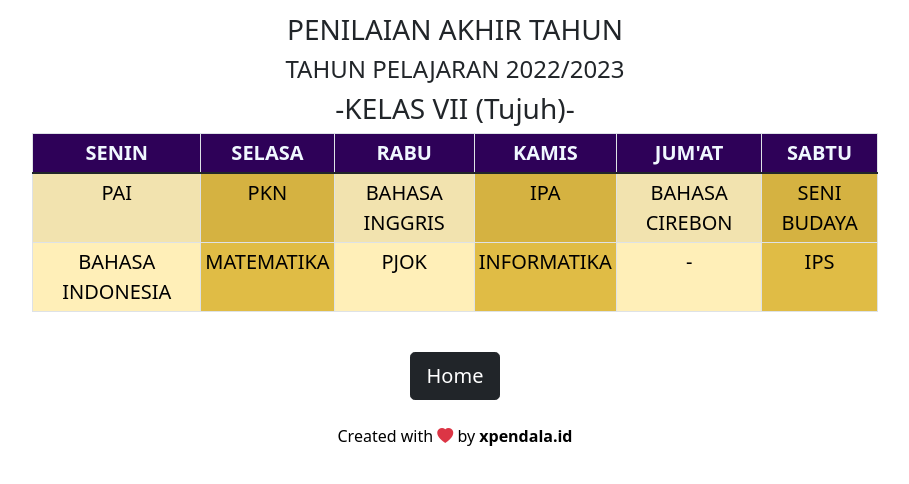
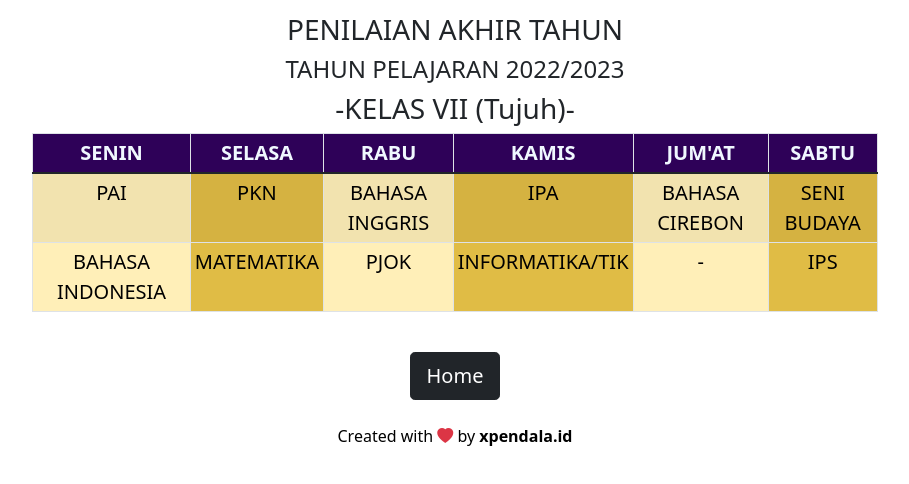
Before and after one commit to SMPN2LA/PAT-2023, a plain HTML site: page index1.html in a window 1280 px wide. Shown: the part 244-728 px from the top of the page, without its empty margins (185-1094 px from the left). Drawn offline with nearby package versions, Linux system fonts and the light colour scheme.

Commit message:
update terbaru

```diff
--- a/index1.html
+++ b/index1.html
@@ -67,7 +67,7 @@
                 <td style="background-color:rgb(255, 239, 184);"><a target="_blank" href="https://forms.gle/n1BRqoB8jfZu7wNR6" class="text-decoration-none text-black">BAHASA INDONESIA</a></td>
                 <td style="background-color:rgb(224, 188, 69);"><a target="_blank" href="https://forms.gle/Jf1fLMMwgxHbF1jT8" class="text-decoration-none text-black">MATEMATIKA</a></td>
                 <td style="background-color:rgb(255, 239, 184);"><a target="_blank" href="https://forms.gle/TTVvxbSrdxhGjYs69" class="text-decoration-none text-black">PJOK</a></td>
-                <td style="background-color:rgb(224, 188, 69);"><a target="_blank" href="https://forms.gle/b986MVAjodW4d8uy6" class="text-decoration-none text-black">INFORMATIKA</a></td>
+                <td style="background-color:rgb(224, 188, 69);"><a target="_blank" href="https://forms.gle/uNxw6CQqUhzD5HQg6" class="text-decoration-none text-black">INFORMATIKA/TIK</a></td>
                 <td style="background-color:rgb(255, 239, 184);"><a target="_blank" href="#" class="text-decoration-none text-black">-</a></td>
               <td style="background-color:rgb(224, 188, 69);"><a target="_blank" href="https://forms.gle/Sdp2PFzq55dq4tJz7" class="text-decoration-none text-black">IPS</a></td>
               </tr>
```
Also changed, not shown: index2.html (+1 -1 lines).
